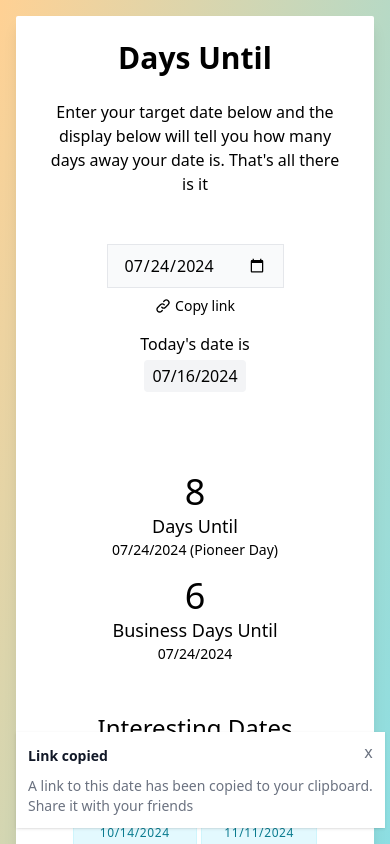
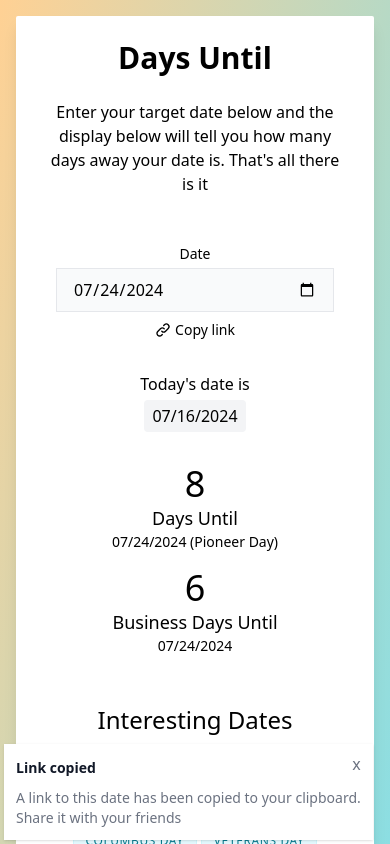
Before and after one commit to michaelbonner/days-until, a SvelteKit app: page / in a window 390 px wide. Both pictures are taken after a click on the button "Copy link". Shown: the top 844 px of the page. Built offline with nearby package versions, Linux system fonts and the light colour scheme.

Commit message:
more layout updates

```diff
--- a/src/routes/+page.svelte
+++ b/src/routes/+page.svelte
@@ -97,8 +97,9 @@
 
 	<div class="lg:flex lg:flex-wrap justify-between items-center mt-12 mx-2 lg:mx-12">
 		<div class="mx-auto w-full lg:w-1/2 text-center grid gap-2">
-			<div>
-				<input bind:value={selectedDay} class="border py-2 px-4 bg-gray-50" type="date" />
+			<div class="grid gap-1">
+				<label for="date" class="block text-sm font-medium">Date</label>
+				<input bind:value={selectedDay} class="border py-2 px-4 bg-gray-50" id="date" type="date" />
 			</div>
 
 			<div class="flex justify-center">
@@ -135,7 +136,7 @@
 				</button>
 			</div>
 		</div>
-		<div class="mx-auto w-full lg:w-1/2 text-center mt-4 lg:mt-0">
+		<div class="mx-auto w-full lg:w-1/2 text-center mt-8 lg:mt-0">
 			<p>Today&apos;s date is</p>
 			<code class="inline-block bg-gray-100 py-1 px-2 font-sans rounded mt-1">
 				{todayFormatted}
@@ -143,7 +144,7 @@
 		</div>
 	</div>
 
-	<div class="lg:grid grid-cols-2 text-center pt-12 mt-8">
+	<div class="lg:grid grid-cols-2 text-center sm:pt-12 mt-8">
 		<div>
 			<div class="text-4xl">{daysUntilSelectedDate}</div>
 			<div class="text-lg">Days Until</div>
@@ -193,10 +194,10 @@
 
 	{#if toastVisible}
 		<div
-			class="fixed bottom-0 left-0 text-left"
+			class="fixed bottom-1 sm:bottom-0 left-0 text-left"
 			transition:slide={{ duration: 300, easing: quintOut, axis: 'y' }}
 		>
-			<div class="bg-white shadow sm:rounded-lg mb-4 ml-4">
+			<div class="bg-white shadow sm:rounded-lg mx-1 sm:mb-4 sm:ml-4">
 				<div class="p-3 sm:p-4">
 					<div class="flex items-start justify-between gap-4">
 						<h3 class="text-sm font-semibold leading-6 text-gray-900">Link copied</h3>
```
Also changed, not shown: src/styles/tailwind-output.css.
